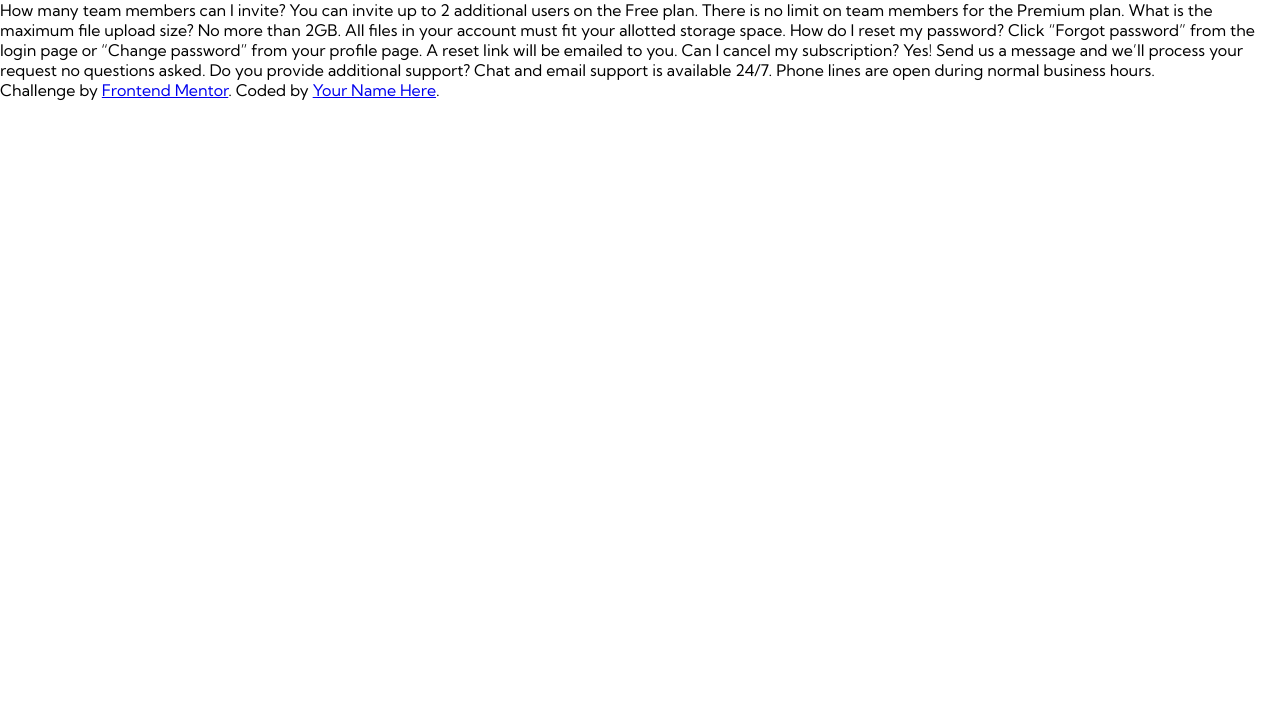
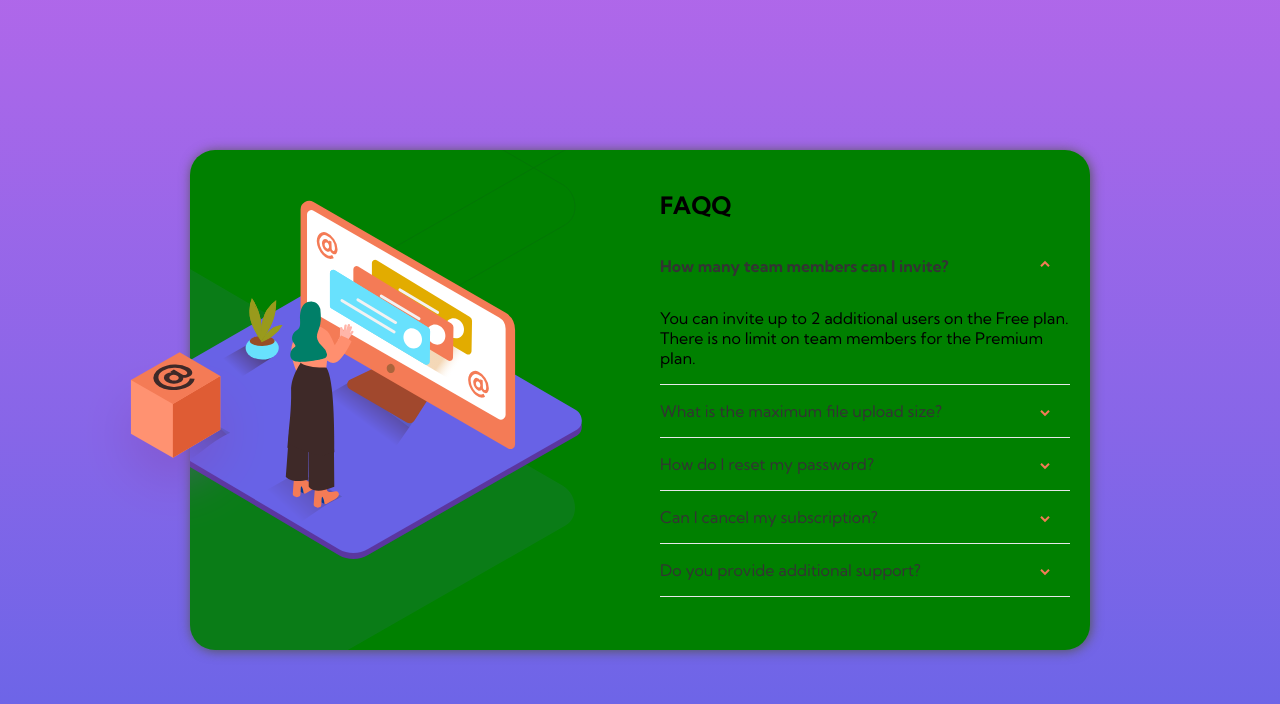
Before and after one commit to yPerrot/faq-accordion-card-main, a plain HTML site: page index.html in a window 1280 px wide. Drawn offline with Linux system fonts and the light colour scheme.

Commit message:
Add Desktop version

```diff
--- a/index.html
+++ b/index.html
@@ -2,41 +2,61 @@
 <html lang="en">
 <head>
   <meta charset="UTF-8">
-  <meta name="viewport" content="width=device-width, initial-scale=1.0"> <!-- displays site properly based on user's device -->
-
+  <meta name="viewport" content="width=device-width, initial-scale=1.0">
   <link rel="icon" type="image/png" sizes="32x32" href="./images/favicon-32x32.png">
-
   <title>Frontend Mentor | FAQ Accordion Card</title>
-
-  <!-- Feel free to remove these styles or customise in your own stylesheet 👍 -->
-  <!-- <style>
-    .attribution { font-size: 11px; text-align: center; }
-    .attribution a { color: hsl(228, 45%, 44%); }
-  </style>
-   -->
   <link rel="stylesheet" href="style.css">
 </head>
 <body>
-  How many team members can I invite?
-  You can invite up to 2 additional users on the Free plan. There is no limit on
-  team members for the Premium plan.
+  <div id="card">
+    <img id="svg-box" src="images\illustration-box-desktop.svg"/>
+    <div id="left">
 
-  What is the maximum file upload size?
-  No more than 2GB. All files in your account must fit your allotted storage space.
+      <img id="svg-woman" src="images\illustration-woman-online-desktop.svg"/>
+      <img id="svg-pattern" src="images\bg-pattern-desktop.svg"/>
+    </div>
+    <div id="right">
+      <h2>FAQQ</h2>
 
-  How do I reset my password?
-  Click “Forgot password” from the login page or “Change password” from your profile page.
-  A reset link will be emailed to you.
+      <details open>
+        <summary>How many team members can I invite?</summary>
+        <p>You can invite up to 2 additional users on the Free plan. There is no limit on
+          team members for the Premium plan.</p>
+      </details>
+      <details>
+        <summary>What is the maximum file upload size?</summary>
+        <p>No more than 2GB. All files in your account must fit your allotted storage space.</p>
+      </details>
+      <details>
+        <summary>How do I reset my password?</summary>
+        <p>Click “Forgot password” from the login page or “Change password” from your profile page.
+          A reset link will be emailed to you.</p>
+      </details>
+      <details>
+        <summary>Can I cancel my subscription?</summary>
+        <p>Yes! Send us a message and we’ll process your request no questions asked.</p>
+      </details>
+      <details>
+        <summary>Do you provide additional support?</summary>
+        <p>Chat and email support is available 24/7. Phone lines are open during normal business hours.
+        </p>
+      </details>
 
-  Can I cancel my subscription?
-  Yes! Send us a message and we’ll process your request no questions asked.
+    </div>
+  </div>
 
-  Do you provide additional support?
-  Chat and email support is available 24/7. Phone lines are open during normal business hours.
+  <script>
+let detailsElems = document.querySelectorAll("details");
 
-  <div class="attribution">
-    Challenge by <a href="https://www.frontendmentor.io?ref=challenge" target="_blank">Frontend Mentor</a>.
-    Coded by <a href="#">Your Name Here</a>.
-  </div>
+detailsElems.forEach(targetDetail => {
+  targetDetail.addEventListener("click", () => {
+    detailsElems.forEach(detail  => {
+      if (detail != targetDetail) {
+        detail.removeAttribute("open");
+      }
+    })
+  }, false);
+});
+  </script>
 </body>
 </html>
--- a/style.css
+++ b/style.css
@@ -40,4 +40,139 @@ body {
     color: var(--dark-cyan);
     font-family: var(--font-family);
     font-weight: var(--font-normal);
+
+    background: linear-gradient(var(--soft-violet), var(--soft-blue));
+
+    min-height: 100vh;
+    display: flex;
+    flex-direction: column;
+    justify-content: center;
+    align-items: center;
+    text-align: center;
 }
+
+#card {
+    /* background-color: white; */
+
+    width: 900px;
+    height: 500px;
+
+    border-radius: 25px;
+    box-shadow: 1px 1px 12px #555; /* FIXME */
+
+    background-color: white;
+}
+
+#card:after {
+    content: "";
+    display: table;
+    clear: both;
+}
+
+#svg-box {
+    position: absolute;
+    transform: translate(-560px,200px);
+    z-index: 2;
+}
+
+@media screen and (max-width: 1440px) {
+    #card {
+        background-color: green;
+    }
+}
+/* https://developer.mozilla.org/fr/docs/Web/CSS/@media */
+/* ------- */
+
+
+#left {
+    width: 50%;
+    height: 100%;
+    float: left;
+
+    background-image: url("images/bg-pattern-desktop.svg") no-repeat;
+    overflow: hidden;
+}
+
+
+#svg-woman {
+    /* transform: scale(0.5);  */
+    /* position: absolute; */
+    transform: translate(-80px, 50px);
+    /* z-index: -100; */
+    z-index: 1;
+    position: relative;
+}
+
+#svg-pattern {
+    transform: translate(-580px,-680px);
+    /* z-index: -100; */
+    /* background-color: red; */
+    /* overflow:hidden; */
+    /* z-index: 10; */
+    z-index: 0;
+    position: relative;
+}
+
+
+/* ------- */
+
+#right {
+    width: 50%;
+    height: 100%;
+    float : right;
+
+    text-align: left;
+    box-sizing: border-box;
+    padding : 20px;
+}
+
+details {
+    border-bottom: solid var(--light-grayish-blue) 1px;
+}
+
+details > summary {
+    list-style: none;
+}
+details > summary::-webkit-details-marker {
+    display: none;
+}
+
+summary {
+    color: #333;
+    padding: 1rem;
+
+    outline: none;
+    border-radius: 0.25rem;
+    text-align: left;
+    cursor: pointer;
+    position: relative;
+
+    padding-left: 0;
+    transition: color 0.2s linear;
+}
+
+summary:hover {
+    color: var(--soft-red);
+    transition: color 0.2s linear;
+}
+
+details > summary::after {
+    position: absolute;
+    content: url("images/icon-arrow-down.svg");
+    right: 20px;
+    transition: all 0.5s;
+}
+details[open] > summary::after {
+    position: absolute;
+    content: url("images/icon-arrow-down.svg");
+    transform: rotate(-180deg);
+    transition: all 0.5s;
+    right: 20px;
+}
+details > summary::-webkit-details-marker {
+    display: none;
+}
+
+details[open] summary {
+    font-weight: bold;
+ }
```
